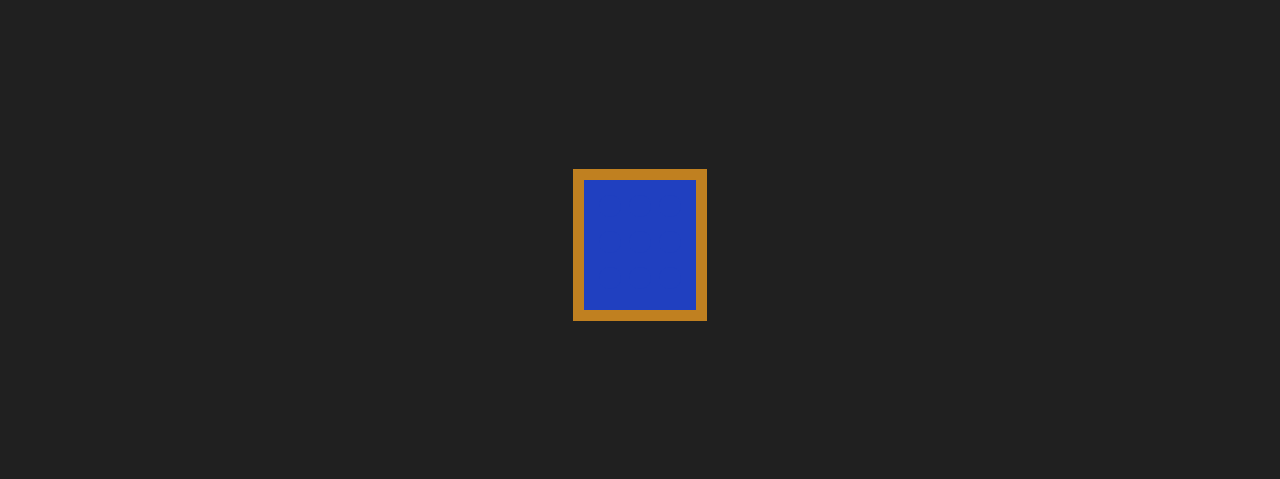
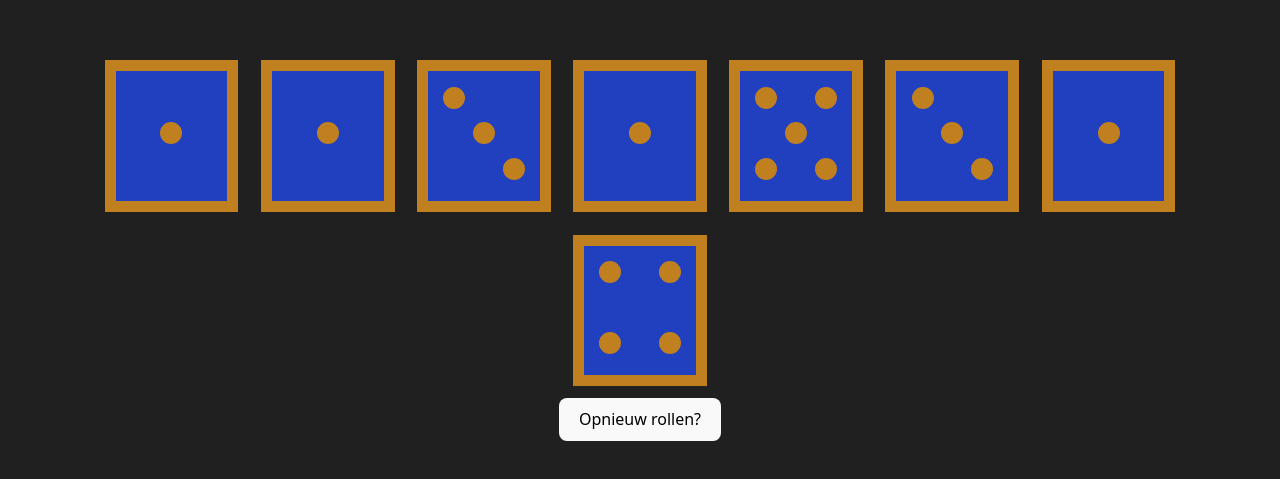
Before and after one commit to janderkkotlarski/vue_dobbelstenen, a Vue app: page / in a window 1280 px wide. Shown: the part 155-634 px from the top of the page. Built offline with nearby package versions, Linux system fonts and the light colour scheme.

Commit message:
Ref and workable linking in vue3 is differently logical

```diff
--- a/src/App.vue
+++ b/src/App.vue
@@ -5,29 +5,8 @@ import Eye from './components/Eye.vue';
 import Line from './components/Line.vue';
 import Dice from './components/Dice.vue';
 
-const visibilityFeedback = ref('visible');
-
-const selectedMax = 4;
-const selectedFeedback = ref(0);
-
 const valueMax = 6;
 const valueFeedback = ref(0);
-
-const flipper = () => {
-    if (visibilityFeedback.value === 'visible') {
-        visibilityFeedback.value = 'invis';
-    } else {
-        visibilityFeedback.value = 'visible';
-    }
-};
-
-const switcher = () => {
-    if (selectedFeedback.value < selectedMax) {
-        ++selectedFeedback.value;
-    } else {
-        selectedFeedback.value = 0;
-    }
-};
 
 const changer = () => {
     if (valueFeedback.value < valueMax) {
@@ -38,14 +17,13 @@ const changer = () => {
 };
 
 /*
-<Display />
 
-<Eye @click="flipper" v-model:visibility="visibilityFeedback" />
+<Dice @click="changer" v-model:value="valueFeedback" />
 
-<Line @click="switcher" v-model:selected="selectedFeedback" />
+<Dice @click="changer" v-model:value="valueFeedback" />
 */
 </script>
 
 <template>
-    <Dice @click="changer" v-model:value="valueFeedback" />
+    <Display />
 </template>
--- a/src/components/Dice.vue
+++ b/src/components/Dice.vue
@@ -1,5 +1,6 @@
 <script setup>
 import Line from './Line.vue';
+
 const value = defineModel('value');
 
 const diceLines = [
@@ -15,8 +16,6 @@ const diceLines = [
 
 <template>
     <div class="dice">
-        <Line :selected="diceLines[value][0]" />
-        <Line :selected="diceLines[value][1]" />
-        <Line :selected="diceLines[value][2]" />
+        <Line v-for="i in 3" :selected="diceLines[value][i - 1]" />
     </div>
 </template>
--- a/src/components/Display.vue
+++ b/src/components/Display.vue
@@ -1,34 +1,39 @@
 <script setup>
-import {ref, reactive} from 'vue';
+import {ref} from 'vue';
 import Dice from './Dice.vue';
 
-let roll = () => Math.floor(6 * Math.random()) + 1;
+const diceAmount = 8;
 
-let rolling = amount => {
-    let diceValues = [];
+const roll = () => Math.floor(6 * Math.random()) + 1;
 
-    for (let i = 0; i < amount; ++i) {
-        diceValues.push(roll());
+const rolling = () => {
+    let values = [];
+
+    for (let i = 0; i < diceAmount; ++i) {
+        values.push(roll());
     }
 
-    return diceValues;
+    return values;
 };
 
-let state = reactive({values: []});
+const diceValues = ref(rolling());
 
-const reroll = () => {
-    state.values = rolling(7);
+const reroll = index => {
+    // With ref, the value is the array on to which to apply the index.
+    diceValues.value[index] = roll();
 };
 
-const sharedValue = ref(0);
-
-// reroll();
+const rerolling = () => {
+    for (let index = 0; index < diceAmount; ++index) {
+        reroll(index);
+    }
+};
 </script>
 
 <template>
-    <div class="row" v-for="value in state.values">
-        <Dice v-model:value="sharedValue" />
+    <div class="row">
+        <Dice @click="reroll(index - 1)" v-for="index in diceAmount" v-model:value="diceValues[index - 1]" />
     </div>
 
-    <button @click="reroll">Herwerpen</button>
+    <button @click="rerolling">Opnieuw rollen?</button>
 </template>
--- a/src/components/Eye.vue
+++ b/src/components/Eye.vue
@@ -1,4 +1,5 @@
 <script setup>
+// Just make the eyes in CSS and toggle the color with class declarations
 const visibility = defineModel('visibility');
 </script>
 
--- a/src/components/Line.vue
+++ b/src/components/Line.vue
@@ -1,9 +1,7 @@
 <script setup>
-import {ref} from 'vue';
 import Eye from './Eye.vue';
 
-// const {selected = 0} = defineProps(['selected']);
-
+// No fussing with extraneous ref variables, those break the simple functioning
 const selected = defineModel('selected', {type: Number, default: 4});
 
 const eyeLines = [
@@ -13,26 +11,10 @@ const eyeLines = [
     ['invis', 'invis', 'visible'],
     ['visible', 'invis', 'visible'],
 ];
-
-/*
-const updateLine = () => {
-    // eyeLine.value = eyeLines[select.value];
-};
-
-updateLine();
-*/
-
-// const eyeLine = eyeLines[selected];
-
-/*
-
-    */
 </script>
 
 <template>
     <div>
-        <Eye :visibility="eyeLines[selected][0]" />
-        <Eye :visibility="eyeLines[selected][1]" />
-        <Eye :visibility="eyeLines[selected][2]" />
+        <Eye v-for="i in 3" :visibility="eyeLines[selected][i - 1]" />
     </div>
 </template>
```
